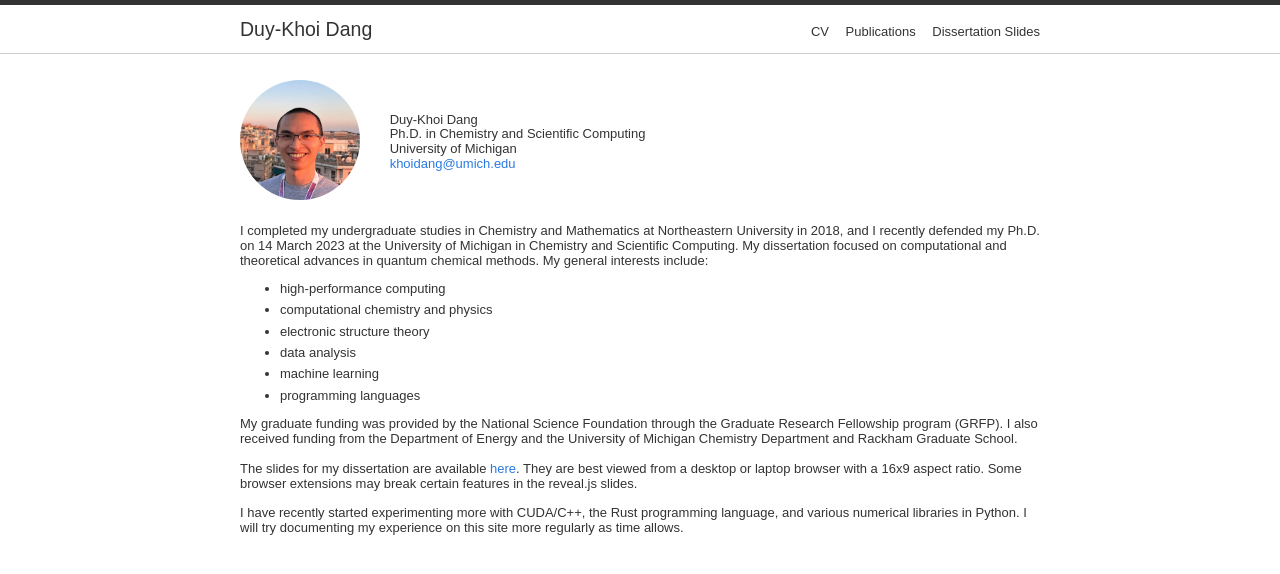
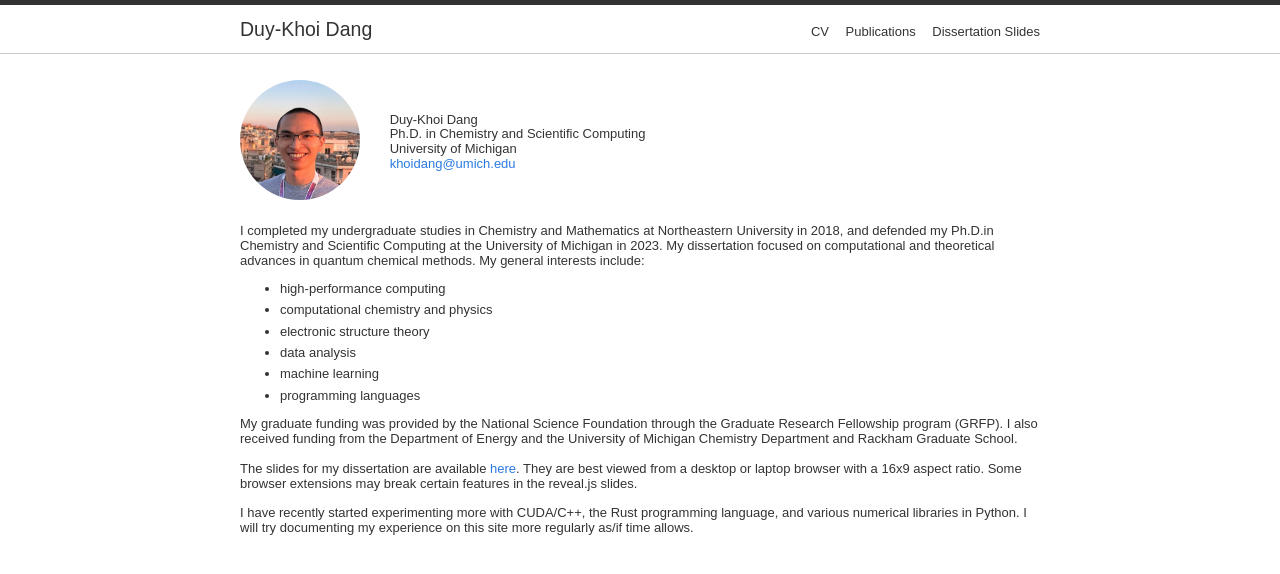
Before and after one commit to duykhoidang/duykhoidang.github.io, a plain HTML site: page index.html in a window 1280 px wide. Drawn offline with Linux system fonts and the light colour scheme.

Commit message:
Updated landing page bio

```diff
--- a/index.html
+++ b/index.html
@@ -54,7 +54,7 @@
     <div class="home-content">
         <p>
             I completed my undergraduate studies in Chemistry and Mathematics at Northeastern University in 2018, and
-            I recently defended my Ph.D. on 14 March 2023 at the University of Michigan in Chemistry and Scientific Computing.
+            defended my Ph.D.in Chemistry and Scientific Computing at the University of Michigan in 2023.
             My dissertation focused on computational and theoretical advances in quantum chemical methods.
             My general interests include:
             <ul>
@@ -73,7 +73,7 @@
             or laptop browser with a 16x9 aspect ratio. Some browser extensions may break certain features in the reveal.js slides.
             <br><br>
             I have recently started experimenting more with CUDA/C++, the Rust programming language, and various numerical libraries in Python.
-            I will try documenting my experience on this site more regularly as time allows.
+            I will try documenting my experience on this site more regularly as/if time allows.
         </p>
     </div>
 </article>
```
